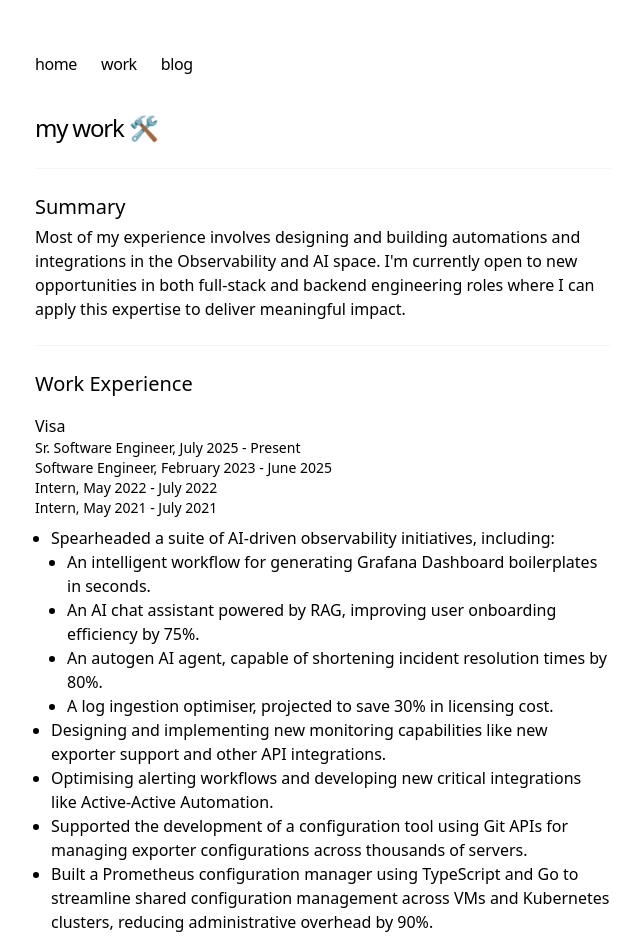
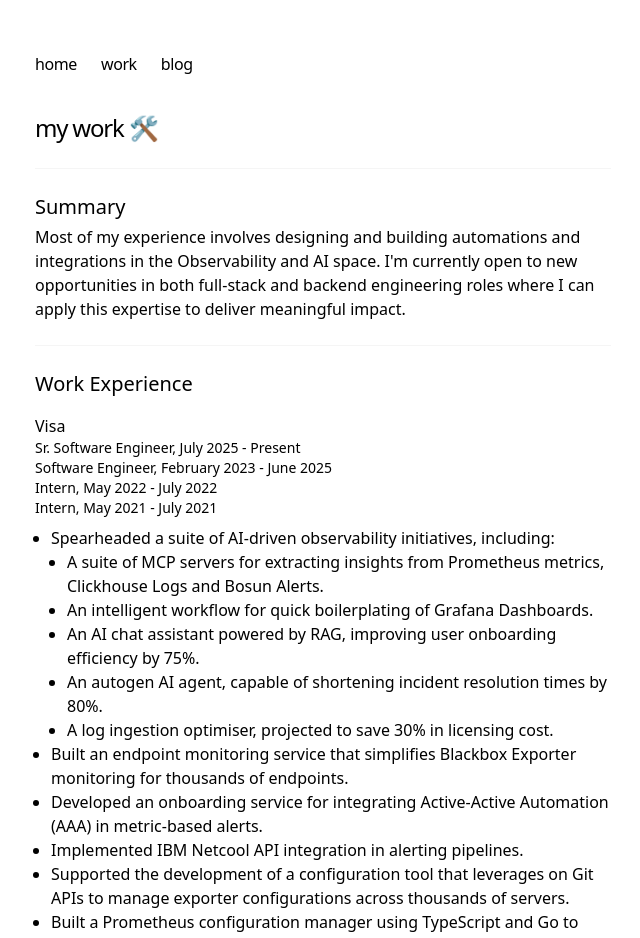
Before and after one commit to chensxb97/chensxb97.github.io, a Next.js app: page /work in a window 1280 px wide. Shown: the top 938 px of the page, without its empty margins (317-957 px from the left). Built offline with nearby package versions, Linux system fonts and the light colour scheme.

Commit message:
Updated work

```diff
--- a/app/work/page.tsx
+++ b/app/work/page.tsx
@@ -31,15 +31,17 @@ export default function Page() {
           <ul className='text-l dark:text-neutral-300 indented-list ml-4'>
             <li>Spearheaded a suite of AI-driven observability initiatives, including:
               <ul className='text-l dark:text-neutral-300 indented-list ml-4'>
-                <li>An intelligent workflow for generating Grafana Dashboard boilerplates in seconds.</li>
+                <li>A suite of MCP servers for extracting insights from Prometheus metrics, Clickhouse Logs and Bosun Alerts.</li>
+                <li>An intelligent workflow for quick boilerplating of Grafana Dashboards.</li>
                 <li>An AI chat assistant powered by RAG, improving user onboarding efficiency by 75%.</li>
                 <li>An autogen AI agent, capable of shortening incident resolution times by 80%.</li>
                 <li>A log ingestion optimiser, projected to save 30% in licensing cost.</li>
               </ul>
             </li>
-            <li>Designing and implementing new monitoring capabilities like new exporter support and other API integrations.</li>
-            <li>Optimising alerting workflows and developing new critical integrations like Active-Active Automation. </li>
-            <li>Supported the development of a configuration tool using Git APIs for managing exporter configurations across thousands of servers.</li>
+            <li>Built an endpoint monitoring service that simplifies Blackbox Exporter monitoring for thousands of endpoints.</li>
+            <li>Developed an onboarding service for integrating Active-Active Automation (AAA) in metric-based alerts.</li>
+            <li>Implemented IBM Netcool API integration in alerting pipelines.</li>
+            <li>Supported the development of a configuration tool that leverages on Git APIs to manage exporter configurations across thousands of servers.</li>
             <li>Built a Prometheus configuration manager using TypeScript and Go to streamline shared configuration management across VMs and Kubernetes clusters, reducing administrative overhead by 90%.</li>
           </ul>
         </div>
```
